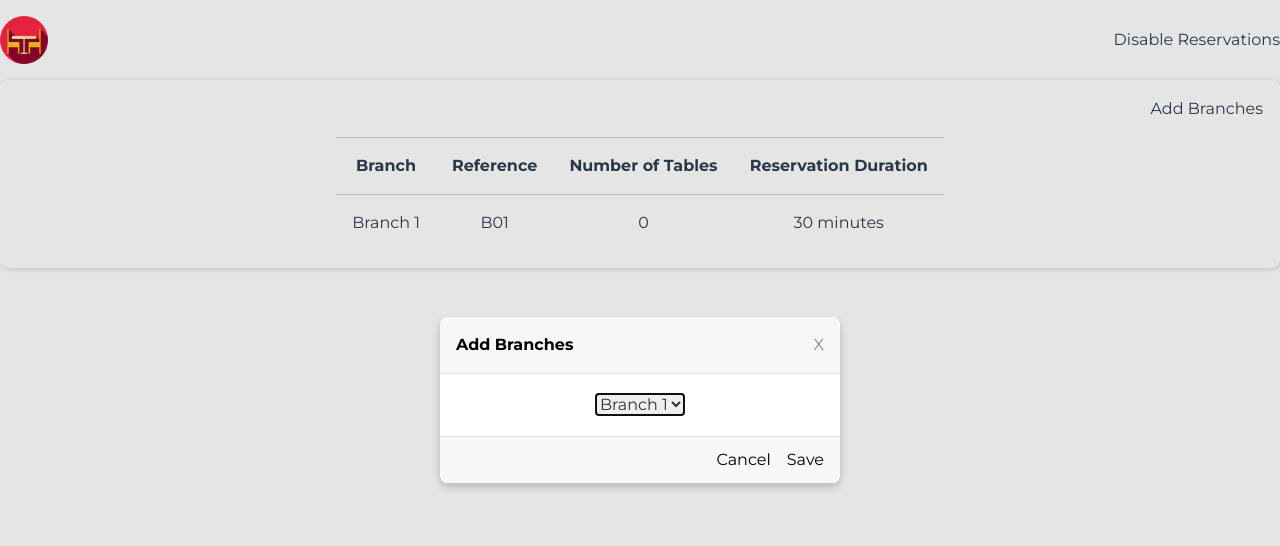
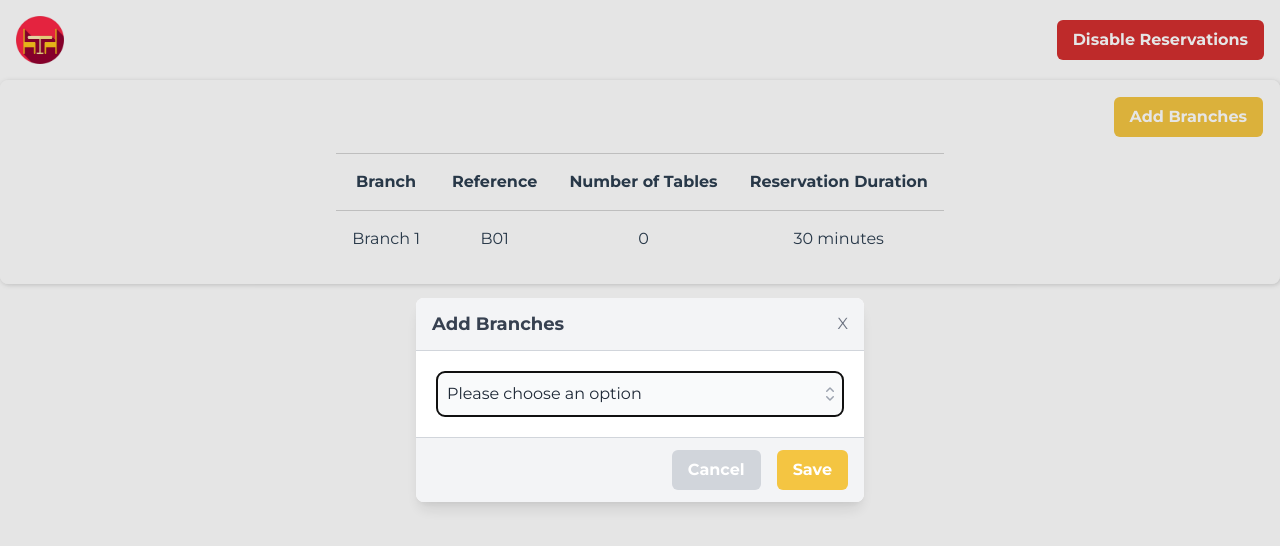
Before and after one commit to sprguillen/reservation-system, a Vue app: page / in a window 1280 px wide. Both pictures are taken after a click on the button "Add Branches". Shown: the top 546 px of the page. Built offline with nearby package versions, Linux system fonts and the light colour scheme.

Commit message:
Created custom button and select field

```diff
--- a/src/components/BranchesTable.vue
+++ b/src/components/BranchesTable.vue
@@ -2,7 +2,7 @@
   <div>
     <section class="branches-table">
       <div class="branches-table__actions">
-        <button class="primary" @click="openModal">Add Branches</button>
+        <CustomButton type="primary" @onClick="openModal">Add Branches</CustomButton>
       </div>
       <div class="branches-table__content">
         <table>
@@ -16,7 +16,7 @@
           </thead>
           <tbody>
             <tr v-for="(branch, i) in branches" :key="i">
-              <td class="pointer"><router-link to="/edit">{{ branch.name }}</router-link></td>
+              <td class="cursor-pointer"><router-link to="/edit">{{ branch.name }}</router-link></td>
               <td>{{ branch.reference }}</td>
               <td>{{ branch.numOfTables }}</td>
               <td>{{ branch.reservationDuration }}</td>
@@ -27,14 +27,12 @@
     </section>
     <popup-modal ref="popupModal" title="Add Branches">
       <div>
-        <select>
-          <option v-for="(branch, i) in branches" :key="i">{{ branch.name }}</option>
-        </select>
+        <CustomSelect :options="branches" :value="branchToUpdate" />
       </div>
       <template slot="footer">
         <div class="footer-action">
-          <button class="tertiary" @click="closeModal">Cancel</button>
-          <button class="primary">Save</button>
+          <CustomButton @click="closeModal">Cancel</CustomButton>
+          <CustomButton type="primary">Save</CustomButton>
         </div>
       </template>
     </popup-modal>
@@ -42,14 +40,19 @@
 </template>
 <script>
 import PopupModal from './PopupModal.vue';
+import CustomButton from './CustomButton.vue';
+import CustomSelect from './CustomSelect.vue';
 export default {
   name: 'BranchesTable',
   components: {
-    PopupModal
+    PopupModal,
+    CustomButton,
+    CustomSelect,
   },
   data() {
     return {
       show: false,
+      branchToUpdate: '',
       branches: [
         {
           name: 'Branch 1',
--- /dev/null
+++ b/src/components/CustomButton.vue
@@ -0,0 +1,31 @@
+<template>
+  <button
+    class="px-4 py-2 rounded-md text-white font-semibold"
+    :class="buttonType"
+    @click="$emit('onClick')"
+  >
+    <slot></slot>
+  </button>
+</template>
+<script>
+export default {
+  name: 'CustomButton',
+  props: {
+    type: {
+      type: String,
+      required: false,
+    },
+  },
+  computed: {
+    buttonType () {
+      if (this.type === 'primary') {
+        return 'bg-primary hover:bg-primary-2';
+      } else if (this.type === 'secondary') {
+        return 'bg-secondary hover:bg-secondary-2';
+      }
+
+      return 'bg-gray-300 hover:bg-gray-400';
+    }
+  }
+}
+</script>
--- /dev/null
+++ b/src/components/CustomSelect.vue
@@ -0,0 +1,49 @@
+<template>
+  <div>
+    <label>{{ label }}</label>
+    <div class="grid items-center">
+      <select
+        class="p-2.5 bg-gray-50 border border-gray-300 rounded-lg appearance-none row-start-1 col-start-1"
+        value="value"
+        @change="$emit('change', $event.target.value)"
+      >
+        <option selected disabled value="">{{ placeholder }}</option>
+        <option v-for="(option, i) in options" :key="i">{{ option.name || option.label }}</option>
+      </select>
+      <span class="pointer-events-none row-start-1 col-start-1 absolute right-6">
+        <svg class="h-5 w-5 text-gray-400" viewBox="0 0 20 20" fill="currentColor" aria-hidden="true" data-slot="icon">
+          <path
+            fill-rule="evenodd"
+            d="M10.53 3.47a.75.75 0 0 0-1.06 0L6.22 6.72a.75.75 0 0 0 1.06 1.06L10 5.06l2.72 2.72a.75.75 0 1 0 1.06-1.06l-3.25-3.25Zm-4.31 9.81 3.25 3.25a.75.75 0 0 0 1.06 0l3.25-3.25a.75.75 0 1 0-1.06-1.06L10 14.94l-2.72-2.72a.75.75 0 0 0-1.06 1.06Z"
+            clip-rule="evenodd"
+          />
+        </svg>
+      </span>
+    </div>
+
+  </div>
+</template>
+<script>
+export default {
+  name: 'CustomSelect',
+  props: {
+    value: {
+      type: String,
+      required: true,
+    },
+    options: {
+      type: Array,
+      required: true,
+    },
+    label: {
+      type: String,
+      required: false,
+    },
+    placeholder: {
+      type: String,
+      required: false,
+      default: () => 'Please choose an option',
+    }
+  }
+}
+</script>
--- a/src/components/NavHeader.vue
+++ b/src/components/NavHeader.vue
@@ -1,18 +1,23 @@
 <template>
-  <nav>
+  <nav class="px-4 py-4 flex justify-between items-center">
     <div>
       <router-link to="/">
-        <img src="../assets/logo.png" alt="logo" />
+        <img src="../assets/logo.png" alt="logo" class="w-12 h-12" />
       </router-link>
     </div>
     <div>
-      <button class="secondary" @click="clickHandler">Disable Reservations</button>
+      <CustomButton type="secondary" @onClick="clickHandler">Disable Reservations</CustomButton>
     </div>
   </nav>
 </template>
 <script>
+import CustomButton from './CustomButton.vue';
+
 export default {
   name: 'NavHeader',
+  components: {
+    CustomButton,
+  },
   methods: {
     clickHandler () {
       console.log('test');
@@ -20,16 +25,3 @@ export default {
   }
 }
 </script>
-<style scoped>
-img {
-  width: 3rem;
-  height: 3rem;
-}
-
-nav {
-  display: flex;
-  align-items: center;
-  padding: 1rem 0;
-  justify-content: space-between;
-}
-</style>
--- a/src/components/PopupModal.vue
+++ b/src/components/PopupModal.vue
@@ -1,13 +1,13 @@
 <template>
-  <dialog ref="dialog" class="dialog">
-    <div class="dialog__header">
-      <h3 class="dialog__title">{{ title }}</h3>
-      <span class="dialog__close-btn" @click="close">X</span>
+  <dialog ref="dialog" class="dialog w-full max-w-md border-none rounded-lg shadow-lg bg-white p-0">
+    <div class="flex justify-between items-center px-4 py-3 border-b border-gray-300 bg-gray-100">
+      <h3 class="text-lg font-bold text-gray-700">{{ title }}</h3>
+      <span class="text-gray-500 hover:text-gray-700 focus:outline-none" @click="close">X</span>
     </div>
-    <div class="dialog__body">
+    <div class="p-5 text-gray-800">
       <slot></slot>
     </div>
-    <div class="dialog__footer">
+    <div class="flex justify-end px-4 py-3 border-t border-gray-300 bg-gray-100">
       <slot name="footer"></slot>
     </div>
   </dialog>
@@ -33,14 +33,6 @@ export default {
 </script>
 <style scoped>
 .dialog {
-  width: 400px;
-  max-width: 90%;
-  border: none;
-  border-radius: 8px;
-  padding: 0;
-  box-shadow: 0 4px 8px rgba(0, 0, 0, 0.2);
-  background-color: white;
-  position: relative;
   animation: fadeIn 0.2s ease-out;
 }
 
@@ -48,46 +40,4 @@ export default {
   from { opacity: 0; transform: translateY(-10px); }
   to { opacity: 1; transform: translateY(0); }
 }
-
-.dialog__header {
-  display: flex;
-  justify-content: space-between;
-  align-items: center;
-  padding: 1em 1em;
-  border-bottom: 1px solid #e0e0e0;
-  background-color: #f7f7f7;
-}
-
-.dialog__title {
-  margin: 0;
-  font-size: 1em;
-  font-weight: bold;
-}
-
-.dialog__close-btn {
-  background: transparent;
-  border: none;
-  font-size: 1em;
-  cursor: pointer;
-  color: #888;
-}
-
-.dialog__close-btn:hover {
-  color: #555;
-}
-
-.dialog__body {
-  padding: 1.2em;
-  font-size: 16px;
-  color: #333;
-}
-
-.dialog__footer {
-  display: flex;
-  justify-content: flex-end;
-  padding: 0.675em 1em;
-  border-top: 1px solid #e0e0e0;
-  background-color: #f7f7f7;
-}
-
 </style>
--- a/tailwind.config.js
+++ b/tailwind.config.js
@@ -4,8 +4,10 @@ module.exports = {
   theme: {
     extend: {
       colors: {
-        primary: '#F4C542',
-        seconday: '#D32F2F'
+        'primary': '#F4C542',
+        'primary-2': '#D4A838',
+        'secondary': '#D32F2F',
+        'secondary-2': '#B02828'
       }
     },
   },
```
